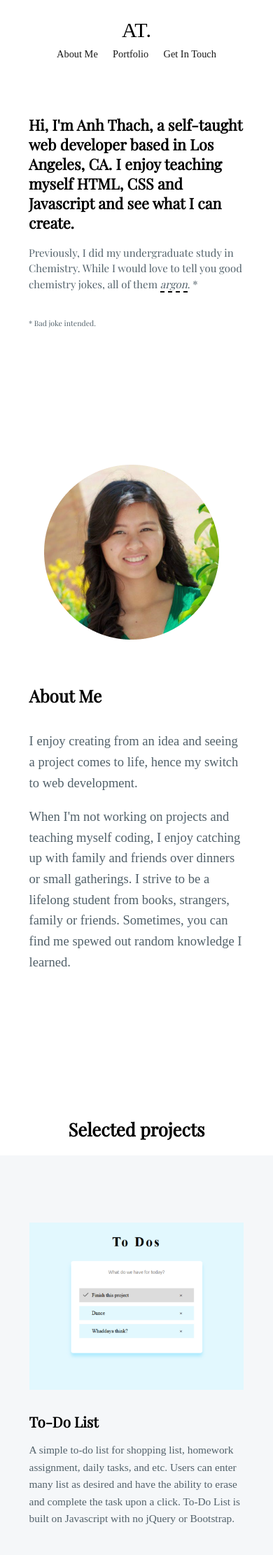
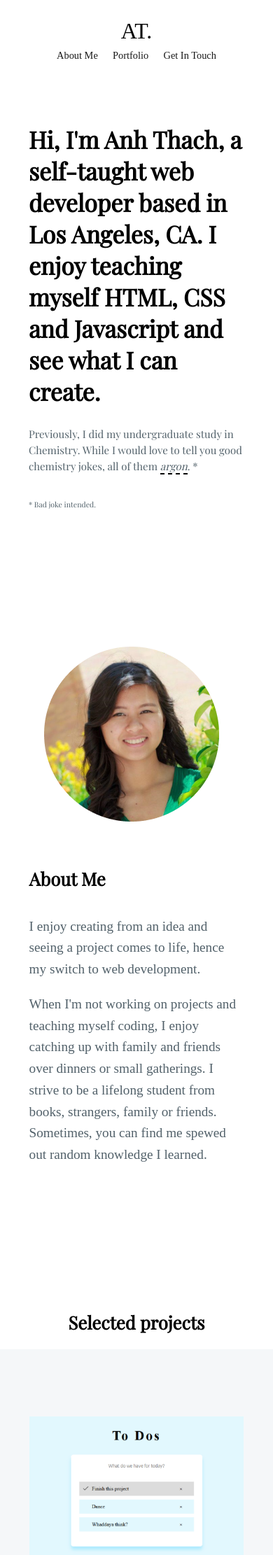
Before and after one commit to windan11/windan11.github.io, a Jekyll site: the page built from index.html, in a window 390 px wide. Shown: the top 2222 px of the page at 70% size. Built offline with Jekyll 4.4.1, drawn with Linux system fonts in a browser that asks for light colours; some web fonts are replaced.

Commit message:
update headings and footer padding

```diff
--- a/css/responsive.css
+++ b/css/responsive.css
@@ -1,4 +1,4 @@
-/*Adding responsiveness to website for mobile-users*/
+/*Adding responsiveness to website for mobile, tablet, and ipad*/
 @media all and (max-width: 44em) {
 	body{
 		margin: .6em auto;
@@ -12,7 +12,7 @@
 	}
 	.logo {
 		float: none;
-		font-size: 1.88em;
+		font-size: 2em;
 	}
 	.header-container nav {
 		float: none;
@@ -26,7 +26,7 @@
 		padding: 4em .6em;
 	}
 	.intro h1{
-		font-size: 1.68em;
+		font-size: 2.64em;
 	}
 	/*portfolio & about------------*/
 	.about, .portfolio{
@@ -35,14 +35,20 @@
 	.about img.right{
 		padding: 2.2em 2.2em 4em 4em;
 	}
-	.portfolio h2{
+	.about h2, .portfolio h2{
 		font-size: 1.6em;
+	}
+	.about p{
+		font-size: 1.2em;
+	}
+	.portfolio h4{
+		font-size: 1.28em;
 	}
 	.portfolio h4{
 		font-size: 1.28em;
 	}
 	.portfolio p{
-		font-size: .96em;
+		font-size: .98em;
 	}
 	.clearfix{
 		clear: both;
@@ -68,7 +74,7 @@
 		font-size: 1em;
 	}
 	#contact-btn{
-		padding: 0.6em 1.6em;
+		padding: .6em 1.6em;
 		font-size: 14px;
 	}
 	#scroll-up{
@@ -81,6 +87,12 @@
 	footer{
 		padding: 1em 0;
 	}
+	svg{
+		padding: .4em .6em;
+		width: 1.02em;
+		height: 1.02em;
+	}
 	footer span{
 		font-size: .6em;
+	}
 }
```
